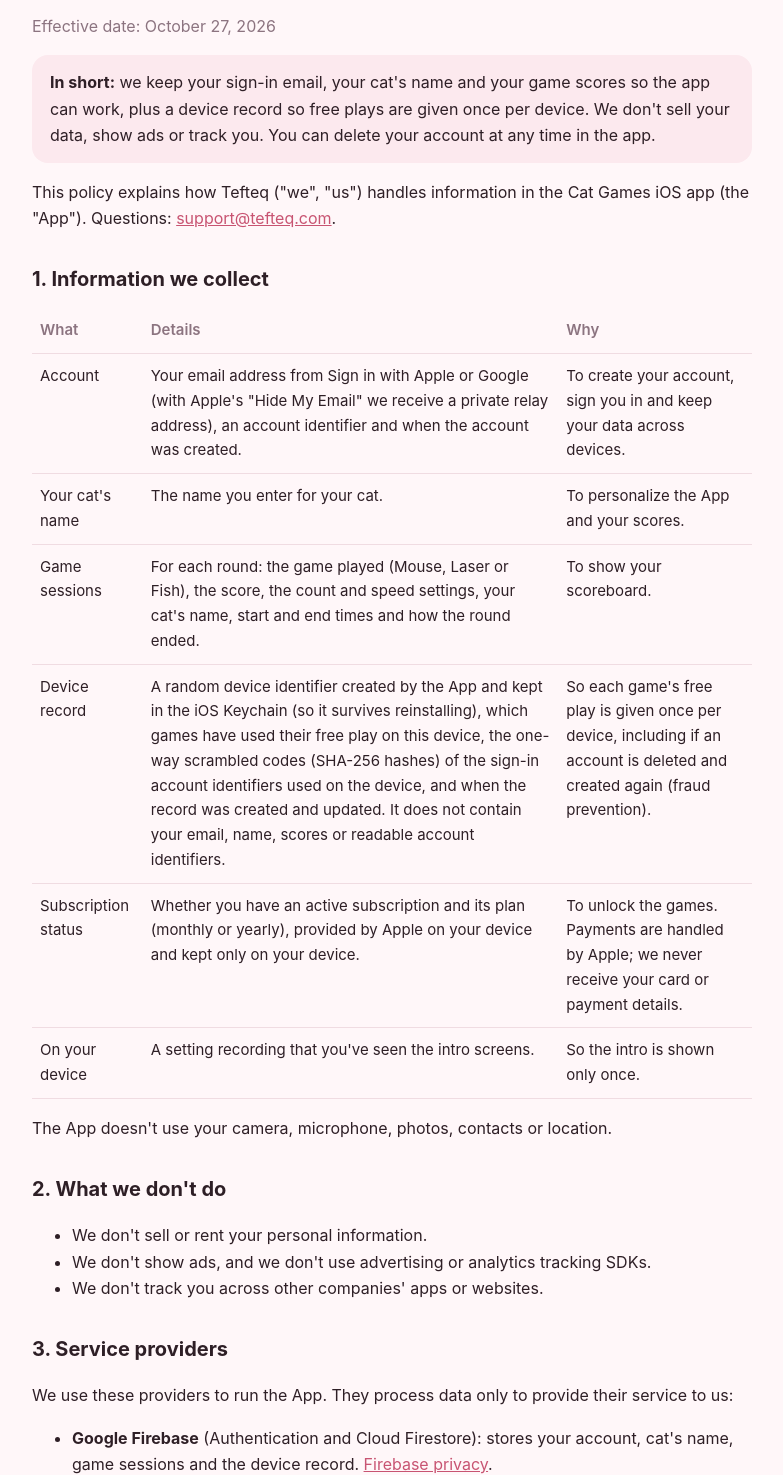
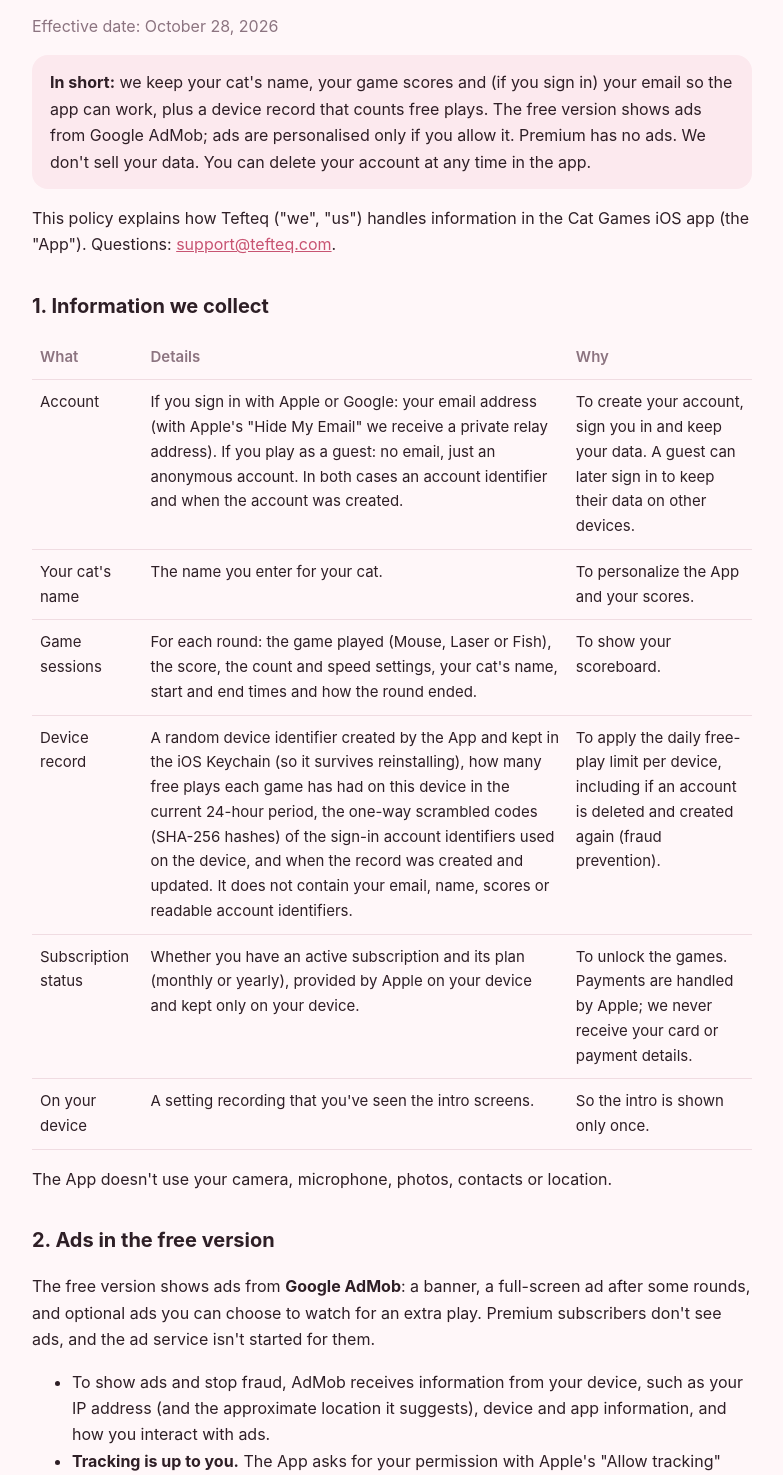
Before and after one commit to Ikrma3/Term_and_Policy, a plain HTML site: page catgame/privacy.html in a window 1280 px wide. Shown: the part 127-1602 px from the top of the page, without its empty margins (248-1031 px from the left). Drawn offline with Linux system fonts and the light colour scheme.

Commit message:
Cat Games: ads (AdMob, ATT, consent), guest play, daily free plays, trial
Co-Authored-By: Claude Opus 5.5 <noreply@anthropic.com>
Claude-Session: https://claude.ai/code/session_014N3s4XrRo61m4PsXGNbw8n

```diff
--- a/catgame/privacy.html
+++ b/catgame/privacy.html
@@ -10,12 +10,13 @@
 <main>
   <header class="brand"><div class="logo"></div><div class="app">Cat Games</div></header>
   <h1>Privacy Policy</h1>
-  <p class="muted">Effective date: October 27, 2026</p>
+  <p class="muted">Effective date: October 28, 2026</p>
 
   <div class="note">
-    <strong>In short:</strong> we keep your sign-in email, your cat's name and your game scores so
-    the app can work, plus a device record so free plays are given once per device. We don't sell
-    your data, show ads or track you. You can delete your account at any time in the app.
+    <strong>In short:</strong> we keep your cat's name, your game scores and (if you sign in) your
+    email so the app can work, plus a device record that counts free plays. The free version shows
+    ads from Google AdMob; ads are personalised only if you allow it. Premium has no ads. We don't
+    sell your data. You can delete your account at any time in the app.
   </div>
 
   <p>This policy explains how Tefteq ("we", "us") handles information in the Cat Games iOS app
@@ -26,10 +27,11 @@
     <tr><th>What</th><th>Details</th><th>Why</th></tr>
     <tr>
       <td>Account</td>
-      <td>Your email address from Sign in with Apple or Google (with Apple's "Hide My Email" we
-        receive a private relay address), an account identifier and when the account was
-        created.</td>
-      <td>To create your account, sign you in and keep your data across devices.</td>
+      <td>If you sign in with Apple or Google: your email address (with Apple's "Hide My Email" we
+        receive a private relay address). If you play as a guest: no email, just an anonymous
+        account. In both cases an account identifier and when the account was created.</td>
+      <td>To create your account, sign you in and keep your data. A guest can later sign in to
+        keep their data on other devices.</td>
     </tr>
     <tr>
       <td>Your cat's name</td>
@@ -45,12 +47,12 @@
     <tr>
       <td>Device record</td>
       <td>A random device identifier created by the App and kept in the iOS Keychain (so it
-        survives reinstalling), which games have used their free play on this device, the
-        one-way scrambled codes (SHA-256 hashes) of the sign-in account identifiers used on the
+        survives reinstalling), how many free plays each game has had on this device in the current
+        24-hour period, the one-way scrambled codes (SHA-256 hashes) of the sign-in account identifiers used on the
         device, and when the record was created and updated. It does not contain your email,
         name, scores or readable account identifiers.</td>
-      <td>So each game's free play is given once per device, including if an account is deleted
-        and created again (fraud prevention).</td>
+      <td>To apply the daily free-play limit per device, including if an account is deleted and
+        created again (fraud prevention).</td>
     </tr>
     <tr>
       <td>Subscription status</td>
@@ -67,11 +69,24 @@
   </table>
   <p>The App doesn't use your camera, microphone, photos, contacts or location.</p>
 
-  <h2>2. What we don't do</h2>
+  <h2>2. Ads in the free version</h2>
+  <p>The free version shows ads from <strong>Google AdMob</strong>: a banner, a full-screen ad
+    after some rounds, and optional ads you can choose to watch for an extra play. Premium
+    subscribers don't see ads, and the ad service isn't started for them.</p>
   <ul>
-    <li>We don't sell or rent your personal information.</li>
-    <li>We don't show ads, and we don't use advertising or analytics tracking SDKs.</li>
-    <li>We don't track you across other companies' apps or websites.</li>
+    <li>To show ads and stop fraud, AdMob receives information from your device, such as your IP
+      address (and the approximate location it suggests), device and app information, and how
+      you interact with ads.</li>
+    <li><strong>Tracking is up to you.</strong> The App asks for your permission with Apple's
+      "Allow tracking" prompt. Only if you allow it can AdMob use your device's advertising
+      identifier (IDFA) and show ads based on your activity in other apps and websites. You can
+      change this at any time in your iPhone's Settings &gt; Privacy &amp; Security &gt; Tracking.</li>
+    <li>In the EU, UK and Switzerland the App first shows Google's consent form. You can change
+      your choice later in Settings &gt; Ad privacy choices in the App.</li>
+    <li>We don't receive your advertising identifier or AdMob's data about you, and we don't
+      sell or rent your personal information. See
+      <a href="https://policies.google.com/technologies/partner-sites">how Google uses information
+      from apps that use its services</a>.</li>
   </ul>
 
   <h2>3. Service providers</h2>
@@ -84,6 +99,8 @@
       <a href="https://www.apple.com/legal/privacy/">Apple privacy</a>.</li>
     <li><strong>Google</strong>: Sign in with Google.
       <a href="https://policies.google.com/privacy">Google privacy</a>.</li>
+    <li><strong>Google AdMob</strong>: ads in the free version, as described above.
+      <a href="https://policies.google.com/technologies/ads">How Google uses advertising data</a>.</li>
   </ul>
   <p>These providers may store data on servers outside your country. We may also disclose
     information if required by law.</p>
```
Also changed, not shown: catgame/terms.html (+16 -8 lines).
